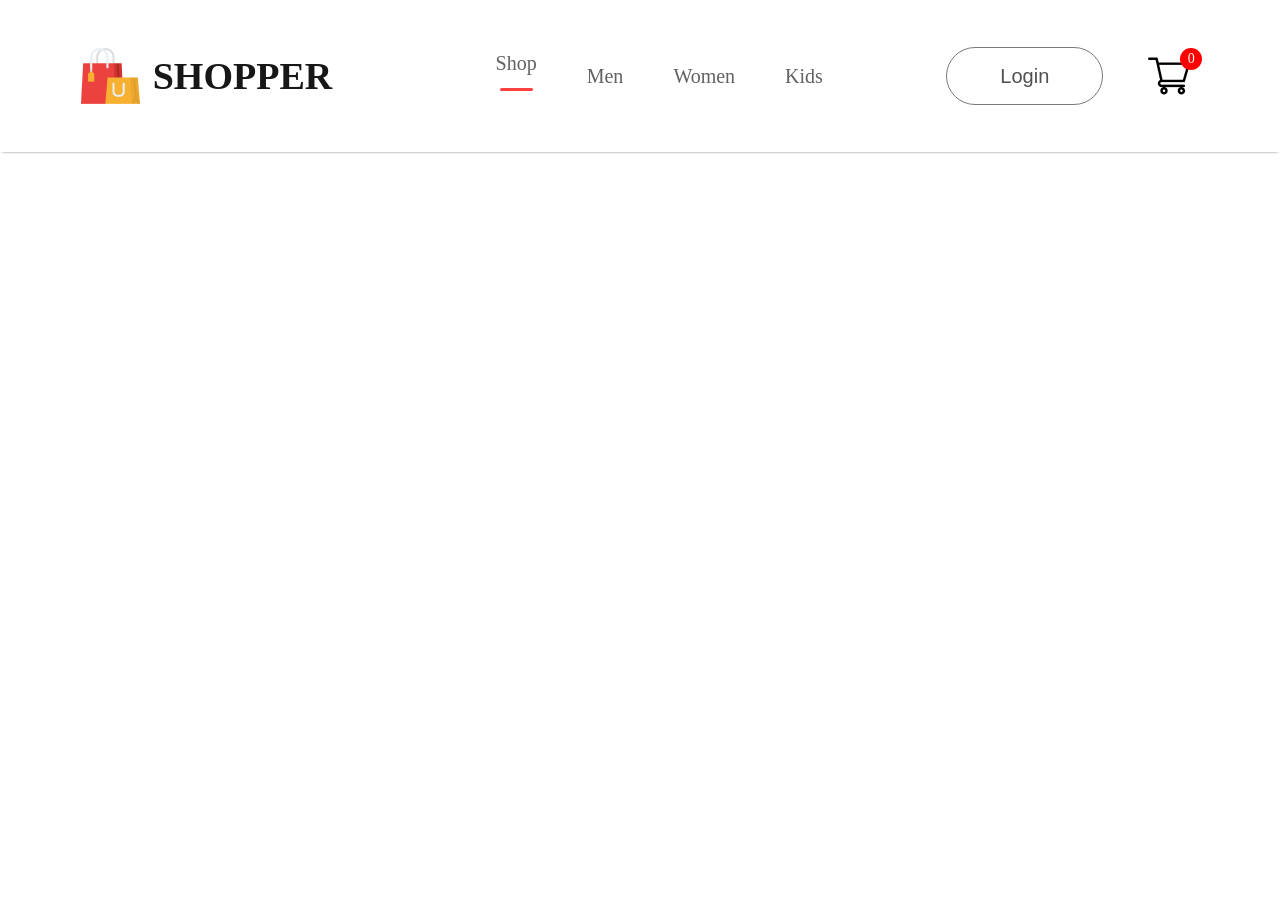
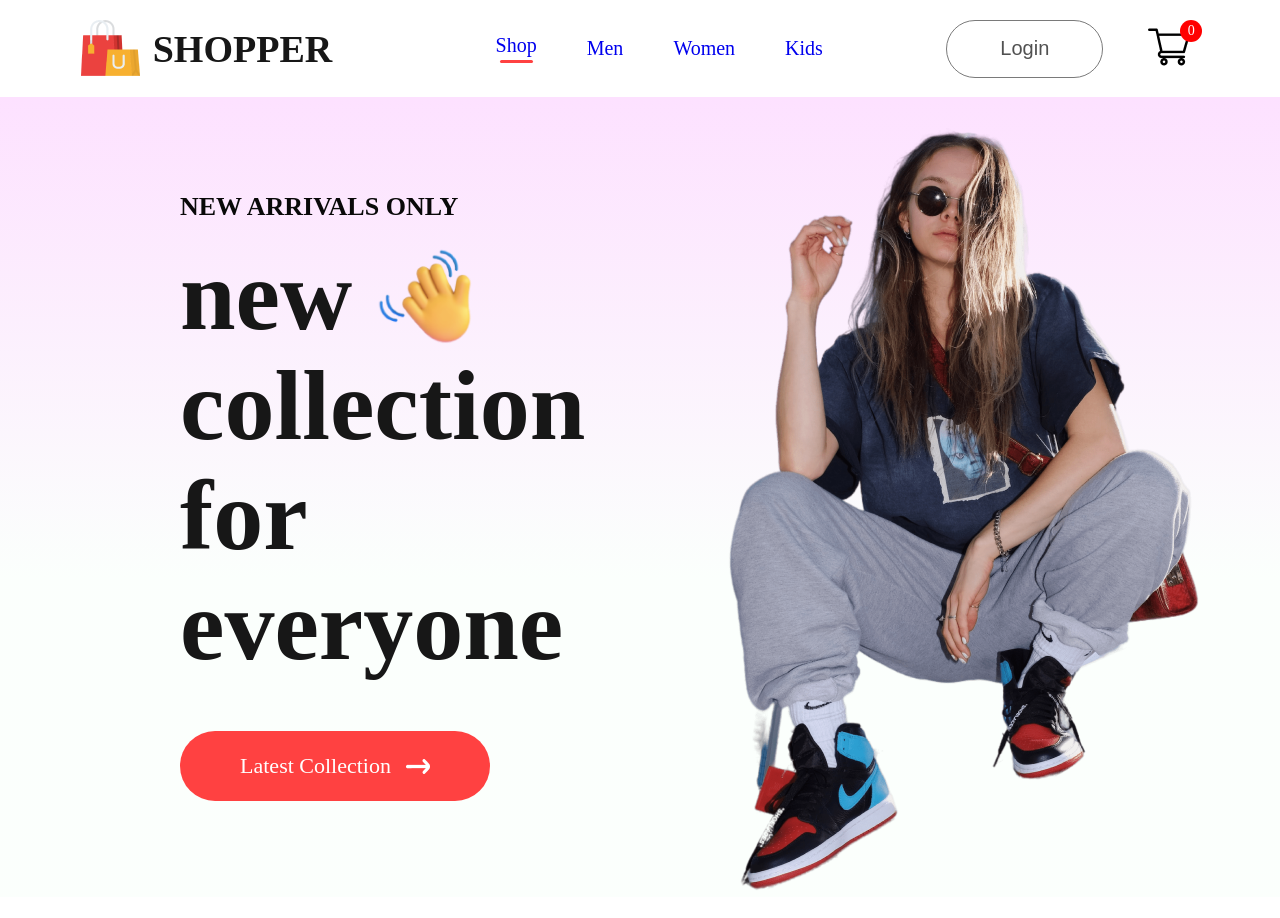
Before and after one commit to vinoth1211/shopper, a React (Create React App) app in the folder frontend/: page / in a window 1280 px wide. Before the commit the page ends 800 px from the top, so only its background shows below. Built offline with nearby package versions, Linux system fonts and the light colour scheme; the HTML template or start-up script is replaced by a standard one.

Commit message:
Added Hero section

```diff
--- a/frontend/src/App.js
+++ b/frontend/src/App.js
@@ -1,10 +1,28 @@
 import "./App.css";
 import Navbar from "./Components/Navbar/Navbar";
+import { BrowserRouter,Routes,Route } from "react-router-dom";
+import Shop from "./Pages/Shop";
+import ShopCategory from "./Pages/ShopCategory";
+import Product from "./Pages/Product";
+import Cart from "./Pages/Cart";
+import LoginSignup from "./Pages/LoginSignup";
 
 function App() {
   return (
     <div>
+      <BrowserRouter>
       <Navbar />
+      <Routes>
+        <Route path="/" element={<Shop />} />
+        <Route path="/men" element={<ShopCategory category="men" />} />
+        <Route path="/women" element={<ShopCategory category="women"/>} />
+        <Route path="/kids" element={<ShopCategory category="kid"/>} />
+        <Route path="/product" element={<Product/>} />
+        <Route path=":productId" element={<Product/>} />
+        <Route path="/cart" element={<Cart />} />
+        <Route path="/login" element={<LoginSignup />} />
+      </Routes>
+      </BrowserRouter>
     </div>
   );
 }
--- /dev/null
+++ b/frontend/src/Components/Hero/Hero.css
@@ -0,0 +1,54 @@
+.hero {
+  height: 100vh;
+  background: linear-gradient(180deg, #fde1ff, #e1ffea22 60%);
+  display: flex;
+}
+
+.hero-left {
+  flex: 1;
+  display: flex;
+  flex-direction: column;
+  justify-content: center;
+  gap: 20px;
+  padding-left: 180px;
+  line-height: 1.1;
+}
+.hero-left h2 {
+  color: #090909;
+  font-size: 26px;
+  font-weight: 600;
+}
+.hero-left p {
+  color: #171717;
+  font-size: 100px;
+  font-weight: 700;
+}
+.hero-hand-icon {
+  display: flex;
+  align-items: center;
+  gap: 20px;
+}
+.hero-hand-icon img {
+  width: 105px;
+}
+.hero-latest-btn {
+  display: flex;
+  justify-content: center;
+  align-items: center;
+  gap: 15px;
+  width: 310px;
+  height: 70px;
+  border-radius: 75px;
+  margin-top: 30px;
+  background: #ff4141;
+  color: white;
+  font-size: 22px;
+  font-weight: 500;
+}
+
+.hero-right {
+    flex: 1;
+    display: flex;
+    align-items: center;
+    justify-content: center;
+}
--- /dev/null
+++ b/frontend/src/Components/Hero/Hero.jsx
@@ -0,0 +1,32 @@
+import React from "react";
+import "./Hero.css";
+import hand_icon from "../Assets/hand_icon.png";
+import arrow_icon from "../Assets/arrow.png";
+import hero_image from "../Assets/hero_image.png";
+
+const Hero = () => {
+  return (
+    <div className="hero">
+      <div className="hero-left">
+        <h2>NEW ARRIVALS ONLY</h2>
+        <div>
+          <div className="hero-hand-icon">
+            <p>new</p>
+            <img src={hand_icon} alt="" />
+          </div>
+          <p>collection</p>
+          <p>for everyone</p>
+        </div>
+        <div className="hero-latest-btn">
+          <div>Latest Collection</div>
+          <img src={arrow_icon} alt="" />
+        </div>
+      </div>
+      <div className="hero-right">
+        <img src={hero_image} alt="" />
+      </div>
+    </div>
+  );
+};
+
+export default Hero;
--- a/frontend/src/Components/Navbar/Navbar.jsx
+++ b/frontend/src/Components/Navbar/Navbar.jsx
@@ -1,29 +1,63 @@
 import React, { useState } from "react";
 import "./Navbar.css";
-import logo from "../Assets/logo.png"
+import logo from "../Assets/logo.png";
 import cart_icon from "../Assets/cart_icon.png";
+import { Link } from "react-router-dom";
 
 const Navbar = () => {
+  const [menu, setMenu] = useState("shop");
 
-    const [menu,setMenu] = useState("shop");
-
-  return <div className="navbar">
+  return (
+    <div className="navbar">
       <div className="nav-logo">
         <img src={logo} alt="" />
         <p>SHOPPER</p>
       </div>
       <ul className="nav-menu">
-        <li onClick={()=>{setMenu("shop")}}>Shop{menu==="shop"?<hr/>:<></>}</li>
-        <li onClick={()=>{setMenu("men")}}>Men{menu==="men"?<hr/>:<></>}</li>
-        <li onClick={()=>{setMenu("women")}}>Women{menu==="women"?<hr/>:<></>}</li>
-        <li onClick={()=>{setMenu("kids")}}>Kids{menu==="kids"?<hr/>:<></>}</li>
+        <li
+          onClick={() => {
+            setMenu("shop");
+          }}
+        >
+          <Link style={{ textDecoration: "none" }} to="/">Shop</Link>
+          {menu === "shop" ? <hr /> : <></>}
+        </li>
+        <li
+          onClick={() => {
+            setMenu("men");
+          }}
+        >
+          <Link style={{ textDecoration: "none" }} to="/men">Men</Link>
+          {menu === "men" ? <hr /> : <></>}
+        </li>
+        <li
+          onClick={() => {
+            setMenu("women");
+          }}
+        >
+          <Link style={{ textDecoration: "none" }} to="/women">Women</Link>
+          {menu === "women" ? <hr /> : <></>}
+        </li>
+        <li
+          onClick={() => {
+            setMenu("kids");
+          }}
+        >
+          <Link style={{ textDecoration: "none" }} to="/kids">Kids</Link>
+          {menu === "kids" ? <hr /> : <></>}
+        </li>
       </ul>
       <div className="nav-login-cart">
+        <Link to="/login">
           <button>Login</button>
+        </Link>
+        <Link to="/cart">
           <img src={cart_icon} alt="" />
+        </Link>
         <div className="nav-cart-count">0</div>
       </div>
-  </div>;
+    </div>
+  );
 };
 
 export default Navbar;
--- /dev/null
+++ b/frontend/src/Pages/Cart.jsx
@@ -0,0 +1,11 @@
+import React from 'react'
+
+const Cart = () => {
+  return (
+    <div>
+
+    </div>
+  )
+}
+
+export default Cart
--- /dev/null
+++ b/frontend/src/Pages/LoginSignup.jsx
@@ -0,0 +1,11 @@
+import React from 'react'
+
+const LoginSignup = () => {
+  return (
+    <div>
+
+    </div>
+  )
+}
+
+export default LoginSignup
--- /dev/null
+++ b/frontend/src/Pages/Product.jsx
@@ -0,0 +1,11 @@
+import React from 'react'
+
+const Product = () => {
+  return (
+    <div>
+
+    </div>
+  )
+}
+
+export default Product
--- /dev/null
+++ b/frontend/src/Pages/Shop.jsx
@@ -0,0 +1,12 @@
+import React from "react";
+import Hero from "../Components/Hero/Hero";
+
+const Shop = () => {
+  return (
+    <div>
+      <Hero />
+    </div>
+  );
+};
+
+export default Shop;
--- /dev/null
+++ b/frontend/src/Pages/ShopCategory.jsx
@@ -0,0 +1,11 @@
+import React from 'react'
+
+const ShopCategory = () => {
+  return (
+    <div>
+
+    </div>
+  )
+}
+
+export default ShopCategory
--- a/frontend/src/index.css
+++ b/frontend/src/index.css
@@ -1,14 +1,17 @@
+* {
+  margin: 0;
+}
 body {
   margin: 0;
-  font-family: -apple-system, BlinkMacSystemFont, 'Segoe UI', 'Roboto', 'Oxygen',
-    'Ubuntu', 'Cantarell', 'Fira Sans', 'Droid Sans', 'Helvetica Neue',
+  font-family: -apple-system, BlinkMacSystemFont, "Segoe UI", "Roboto", "Oxygen",
+    "Ubuntu", "Cantarell", "Fira Sans", "Droid Sans", "Helvetica Neue",
     sans-serif;
   -webkit-font-smoothing: antialiased;
   -moz-osx-font-smoothing: grayscale;
-  font-family: 'poppins';
+  font-family: "poppins";
 }
 
 code {
-  font-family: source-code-pro, Menlo, Monaco, Consolas, 'Courier New',
+  font-family: source-code-pro, Menlo, Monaco, Consolas, "Courier New",
     monospace;
 }
```
Lines whose indentation alone changed are shown as unchanged.
